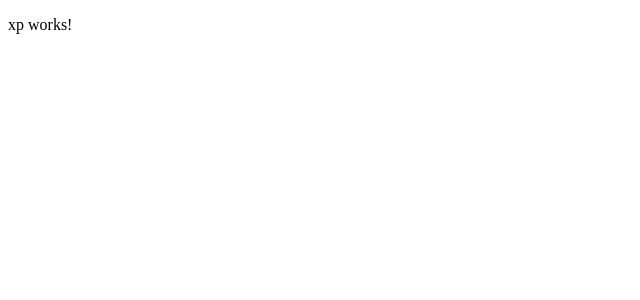
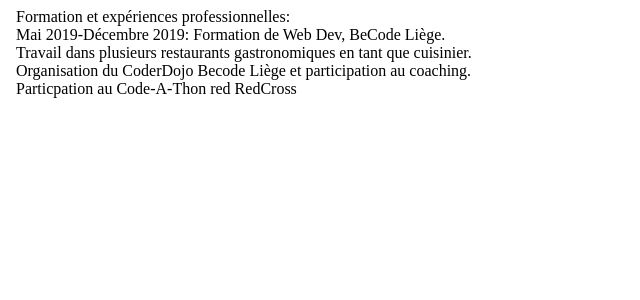
Before and after one commit to SImonJolet/CV-Angular, an Angular app in the folder CV-Angular/: page /xp in a window 1280 px wide. Shown: the top 300 px of the page, without its empty margins (0-640 px from the left). Built offline with nearby package versions, Linux system fonts and the light colour scheme.

Commit message:
Add contenu xp

```diff
--- a/CV-Angular/src/app/composants/xp/xp.component.html
+++ b/CV-Angular/src/app/composants/xp/xp.component.html
@@ -1 +1,36 @@
-<p>xp works!</p>
+<!DOCTYPE html>
+<html lang="en">
+  <head>
+    <meta charset="UTF-8" />
+    <meta name="viewport" content="width=device-width, initial-scale=1.0" />
+    <meta http-equiv="X-UA-Compatible" content="ie=edge" />
+    <link
+      href="https://fonts.googleapis.com/css?family=Roboto+Mono&display=swap"
+      rel="stylesheet"
+    />
+    <link
+      href="https://fonts.googleapis.com/css?family=Space+Mono&display=swap"
+      rel="stylesheet"
+    />
+    <title>Simon Jolet</title>
+  </head>
+  <body>
+    <div class="formation">
+      Formation et expériences professionnelles:
+      <div id="becodeLogo">
+        Mai 2019-Décembre 2019: Formation de Web Dev, BeCode Liège.
+      </div>
+      <div class="cuisine">
+        Travail dans plusieurs restaurants gastronomiques en tant que cuisinier.
+      </div>
+    </div>
+    <div class="extraScolaire">
+      <div id="Coderdojo">
+        Organisation du CoderDojo Becode Liège et participation au coaching.
+      </div>
+      <div id="redCross">
+        Particpation au Code-A-Thon red RedCross
+      </div>
+    </div>
+  </body>
+</html>
```
